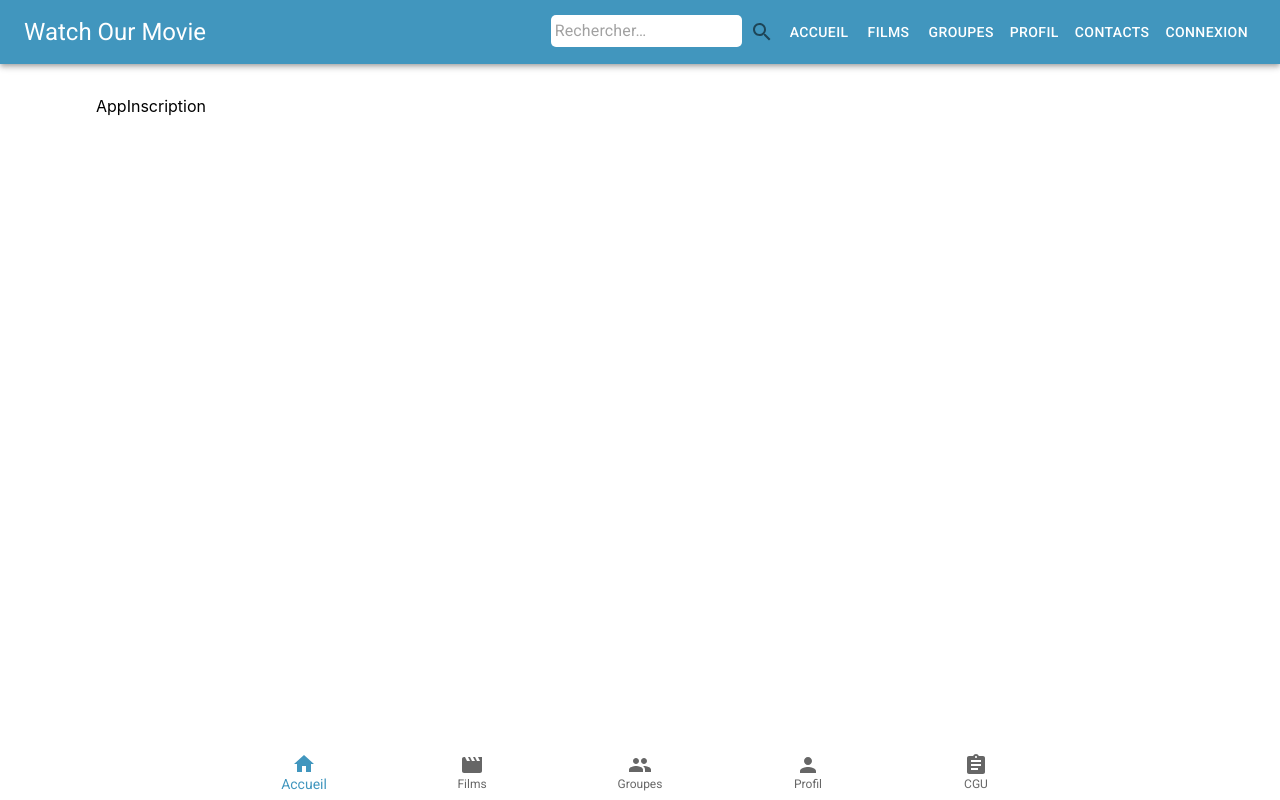
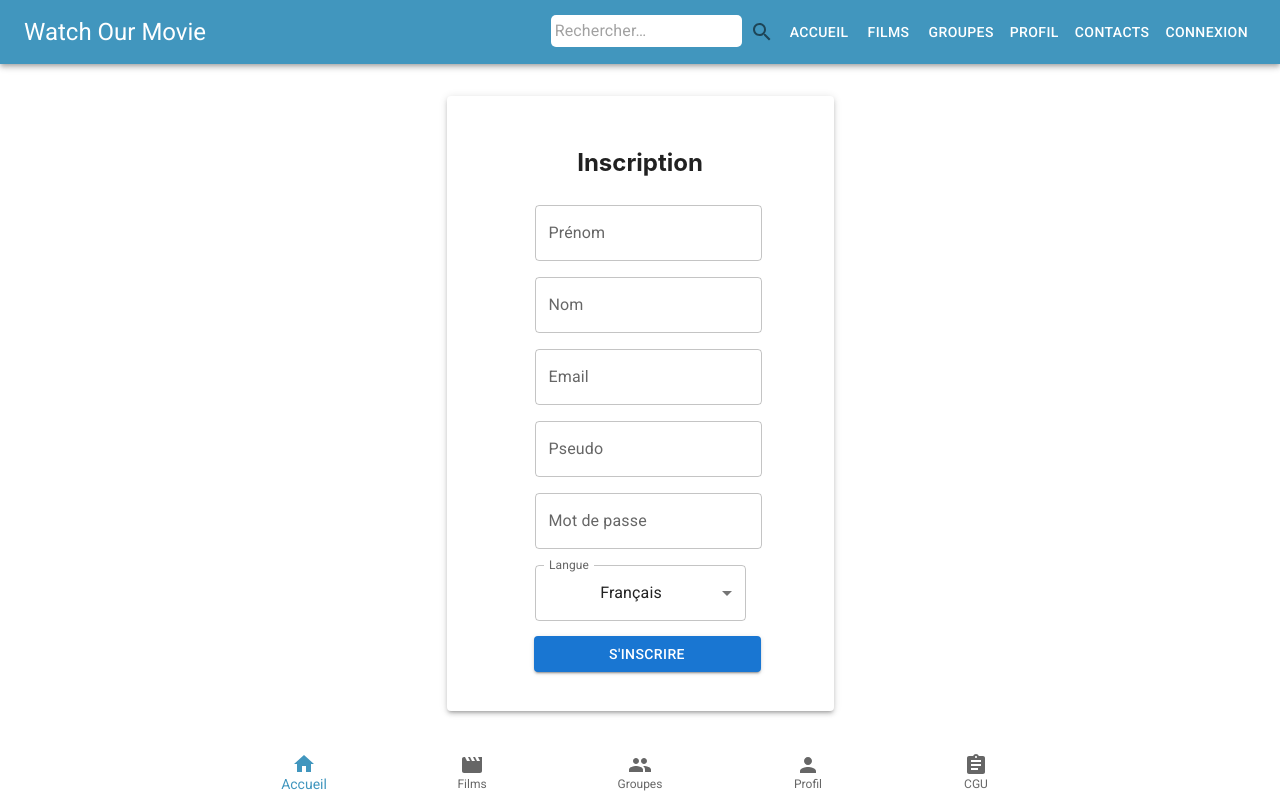
Before and after one commit to PingouinDuTurfu/WatchOurMovie, a React (Create React App) app in the folder front/wom/: page /inscription in a window 1280 px wide. Built offline with nearby package versions, Linux system fonts and the light colour scheme.

Commit message:
Insciption

```diff
--- a/front/wom/src/components/AppConnexion.tsx
+++ b/front/wom/src/components/AppConnexion.tsx
@@ -1,7 +1,6 @@
-import React from 'react';
 import { Link } from 'react-router-dom';
 import styles from "../css/AppConnexion.module.css";
-import { Button, Paper, TextField } from '@mui/material';
+import { Button, FormControl, Paper, TextField } from '@mui/material';
 
 export default function AppConnexion() {
   return (
@@ -9,17 +8,21 @@ export default function AppConnexion() {
       <Paper elevation={3} className={styles.paperConnexion}>
         <div className={styles.connexionContainer}>
           <h2>Connexion</h2>
+          <FormControl>
             <TextField className={styles.inputText} id="pseudo" label="Pseudo" variant="outlined" fullWidth />
             <TextField className={styles.inputText} id="password" label="Mot de passe" type="password" variant="outlined" fullWidth />
             <Button variant="contained" color="primary" fullWidth>
               Se connecter
-        </Button></div>
+            </Button>
+          </FormControl>
+        </div>
         <div className={styles.inscriptionContainer}>
           <h2>Pas encore inscrit ?</h2>
           <p>Inscrivez-vous dès maintenant !</p>
           <Button component={Link} to="/inscription" variant="outlined" fullWidth>
             Inscription
-        </Button></div>
+          </Button>
+        </div>
       </Paper>
     </div>
   );
--- a/front/wom/src/components/AppInscription.tsx
+++ b/front/wom/src/components/AppInscription.tsx
@@ -1,7 +1,35 @@
-import React from 'react'
+import { Button, FormControl, InputLabel, MenuItem, Paper, Select, TextField } from '@mui/material'
+import styles from "../css/AppInscription.module.css";
 
 export default function AppInscription() {
   return (
-    <div>AppInscription</div>
+    <div className={styles.container}>
+      <Paper elevation={3} className={styles.paperInscription}>
+        <div className={styles.inscriptionContainer}>
+          <h2>Inscription</h2>
+          <FormControl>
+            <TextField className={styles.inputText} id="name" label="Prénom" variant="outlined" fullWidth />
+            <TextField className={styles.inputText} id="surname" label="Nom" variant="outlined" fullWidth />
+            <TextField className={styles.inputText} id="email" label="Email" variant="outlined" fullWidth />
+            <TextField className={styles.inputText} id="pseudo" label="Pseudo" variant="outlined" fullWidth />
+            <TextField className={styles.inputText} id="password" label="Mot de passe" type="password" variant="outlined" fullWidth />
+            <TextField
+              className={styles.languageSelect}
+              id="select-language"
+              select
+              label="Langue"
+              defaultValue="fr"
+            >
+              <MenuItem value="fr">Français</MenuItem>
+              <MenuItem value="en">English</MenuItem>
+              <MenuItem value="es">Español</MenuItem>
+            </TextField>
+            <Button variant="contained" color="primary" fullWidth>
+              S'inscrire
+            </Button>
+          </FormControl>
+        </div>
+      </Paper>
+    </div>
   )
 }
--- a/front/wom/src/css/App.module.css
+++ b/front/wom/src/css/App.module.css
@@ -1,3 +1,4 @@
 .MainContent {
     margin: 2em 6em 2em 6em;
+    padding-bottom: 5em;
 }
--- a/front/wom/src/css/AppConnexion.module.css
+++ b/front/wom/src/css/AppConnexion.module.css
@@ -6,12 +6,9 @@
 }
 
 .paperConnexion {
-    padding: 2em 4em 2em 4em;
+    padding: 0em 3em 0em 3em;
 
-    Button {
-        margin: 1em;
-    }
-
+    Button,
     .inputText {
         margin: 0.5em;
     }
@@ -19,6 +16,6 @@
 
 .connexionContainer,
 .inscriptionContainer {
-  padding: 2em;
+  padding: 1em 2em 2em 2em;
   text-align: center;
 }
--- /dev/null
+++ b/front/wom/src/css/AppInscription.module.css
@@ -0,0 +1,23 @@
+.container {
+  display: flex;
+  justify-content: center;
+  align-items: center;
+  flex-direction: column;
+}
+
+.paperInscription {
+  display: flex;
+  padding: 0em 3em 0em 3em;
+  justify-content: center;
+
+  Button,
+  .inputText,
+  .languageSelect {
+    margin: 0.5em;
+  }
+}
+
+.inscriptionContainer {
+  padding: 2em;
+  text-align: center;
+}
```
Lines whose indentation alone changed are shown as unchanged.
